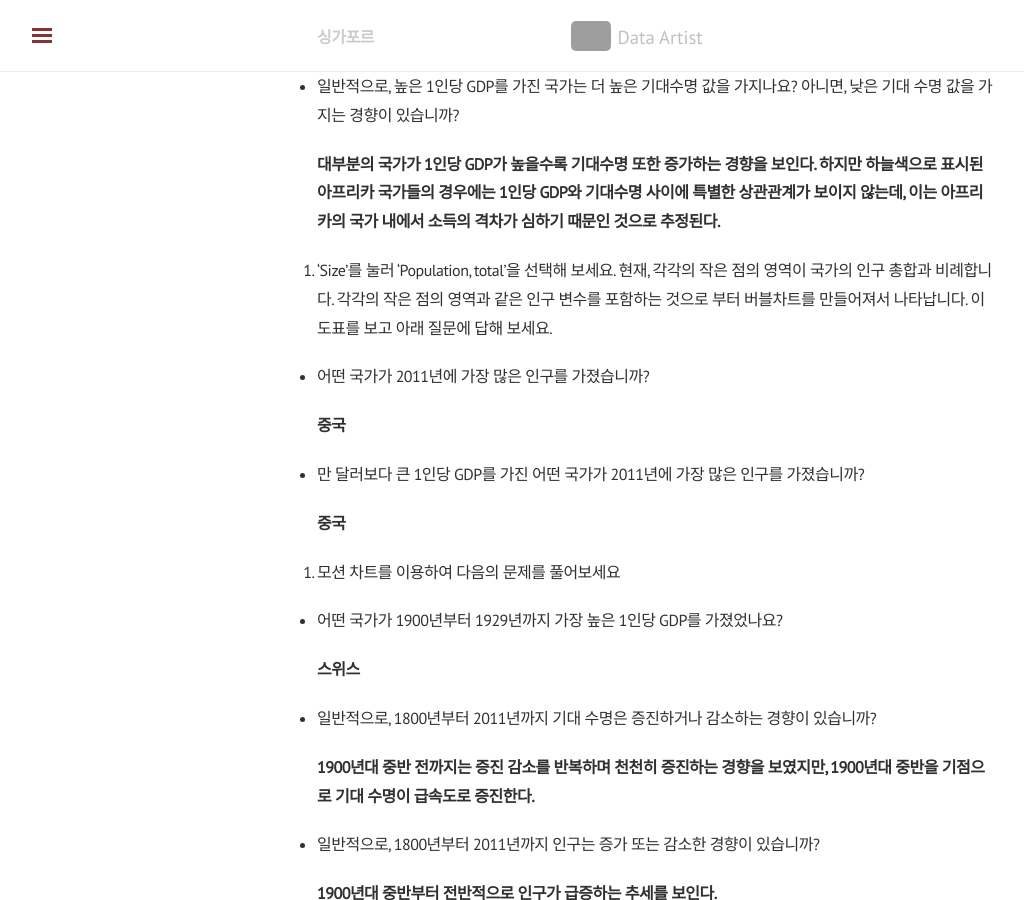
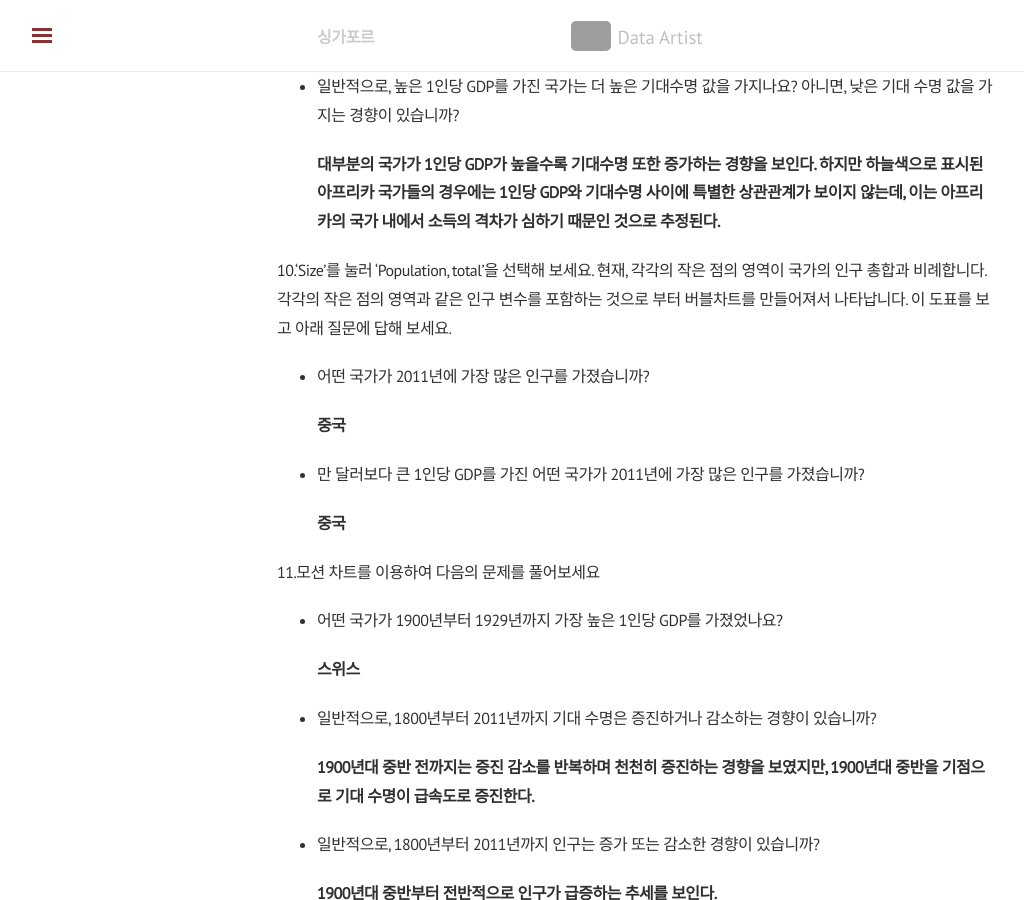
Before and after one commit to shanny924/shanny924.github.io, a Jekyll site: the page built from _posts/2020-03-28-dmc#3.md, in a window 1280 px wide and 900 px high, scrolled down 2039 px. Shown: the whole window, without its empty margins (3-1027 px from the left). Built offline with Jekyll 4.4.1, drawn with Linux system fonts in a browser that asks for light colours; nearby versions of some CDN libraries; comment, search, counter and statistics services are not loaded; some of the changed text lies outside the part shown; grey boxes are pictures that could not be loaded.

Commit message:
Update 2020-03-28-dmc#3.md

```diff
--- a/_posts/2020-03-28-dmc#3.md
+++ b/_posts/2020-03-28-dmc#3.md
@@ -14,7 +14,7 @@ tag: [디지털미디어컨텐츠]
 
 2.  한스 로슬링은 학생들의 아동 사망률과 개발 도상국에 대한 이해에 대해 이야기 할 때 문제는 “무지가 문제가 아니라, 그것은 편견 때문 이였습니다.”라고 이야기 합니다. 그가 학생들을 테스트한 시험결과는 이것을 어떻게 뒷받침 합니까? 학교나 지역 사회의 학생들이 다른 나라를 이해하는 방법에 대해 생각할 때, 그들이 무지나 선입견, 또는 둘 다를 가지고 이해한다는 것을 강의에서 알수 있었나요? 그렇다면 그 이유는 무엇입니까?
 
-    **스웨덴 학생들은 아동 사망률 객관식 2지선다 문제 5개 중 평균 1.8개를 맞췄는데, 이는 침팬지가 바나나 두개 중에서 하나를 선택해서 2.5 개를 맞히는 것보다 낮은 점수였다. 이는 침팬지의 무지 보다 문제가 되는 것은 배운 인간들의 편견이라는 말의 근거가 된다.
+    **스웨덴 학생들은 아동 사망률 객관식 2지선다 문제 5개 중 평균 1.8개를 맞췄는데, 이는 침팬지가 바나나 두개 중에서 하나를 선택해서 2.5 개를 맞히는 것보다 낮은 점수였다. 이는 침팬지의 무지 보다 문제가 되는 것은 배운 인간들의 편견이라는 말의 근거가 된다.**
 
     **학생들에게 세계는 아직도 서방세계인 '우리'와 제 3진국가인 '그들' 이었다. 그들에게 서방세계는 수명이 길고 가족수가 적은 곳이며, 제  3진국가들은 수명이 짧고 가족수가 많은 곳이었다.**
 
@@ -63,7 +63,7 @@ tag: [디지털미디어컨텐츠]
 
     **대부분의 국가가 1인당 GDP가 높을수록 기대수명 또한 증가하는 경향을 보인다. 하지만 하늘색으로 표시된 아프리카 국가들의 경우에는 1인당 GDP와 기대수명 사이에 특별한 상관관계가 보이지 않는데, 이는 아프리카의 국가 내에서 소득의 격차가 심하기 때문인 것으로 추정된다.**
 
-10. ‘Size’를 눌러 ‘Population, total’을 선택해 보세요. 현재, 각각의 작은 점의 영역이 국가의 인구 총합과 비례합니다. 각각의 작은 점의 영역과 같은 인구 변수를 포함하는 것으로 부터 버블차트를 만들어져서 나타납니다. 이 도표를 보고 아래 질문에 답해 보세요.
+10.‘Size’를 눌러 ‘Population, total’을 선택해 보세요. 현재, 각각의 작은 점의 영역이 국가의 인구 총합과 비례합니다. 각각의 작은 점의 영역과 같은 인구 변수를 포함하는 것으로 부터 버블차트를 만들어져서 나타납니다. 이 도표를 보고 아래 질문에 답해 보세요.
 
 
 * 어떤 국가가 2011년에 가장 많은 인구를 가졌습니까?
@@ -75,7 +75,7 @@ tag: [디지털미디어컨텐츠]
 
     **중국**
 
-11. 모션 차트를 이용하여 다음의 문제를 풀어보세요
+11.모션 차트를 이용하여 다음의 문제를 풀어보세요
 
 * 어떤 국가가 1900년부터 1929년까지 가장 높은 1인당 GDP를 가졌었나요?
 
```
